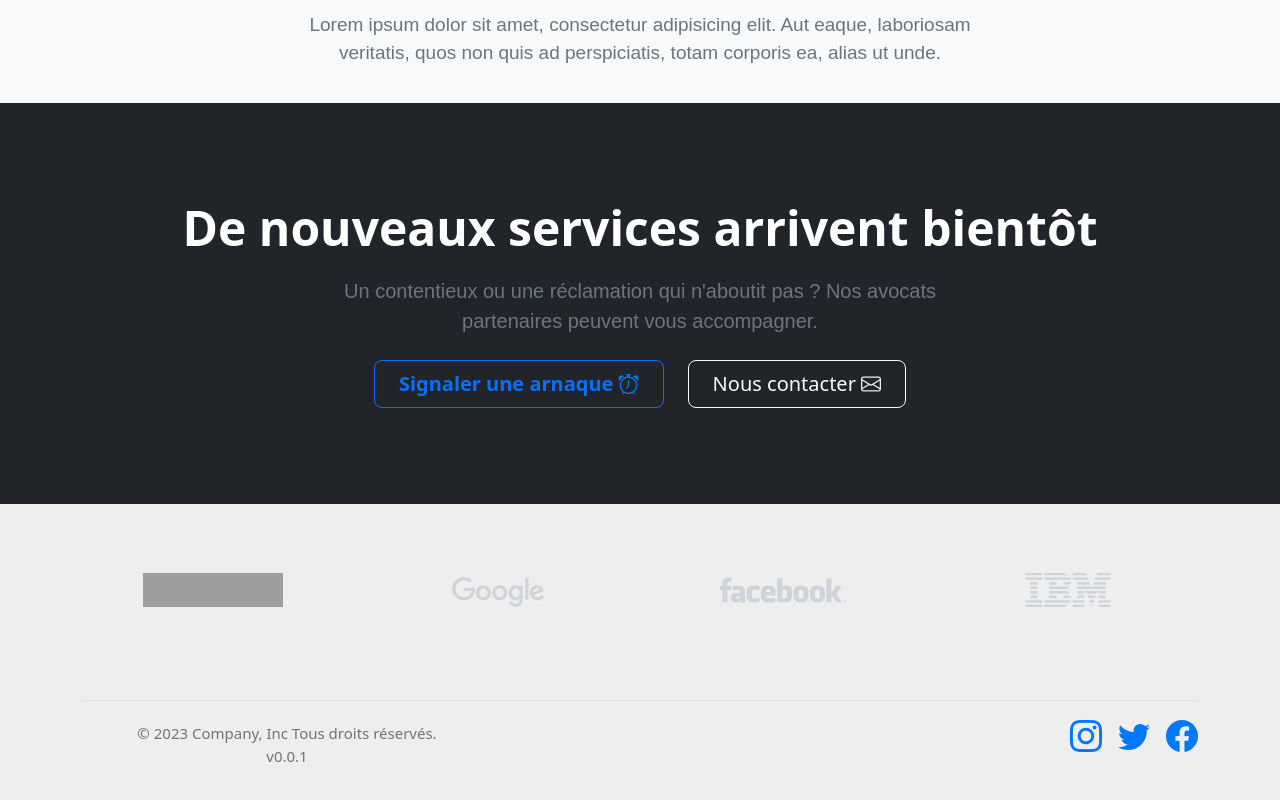
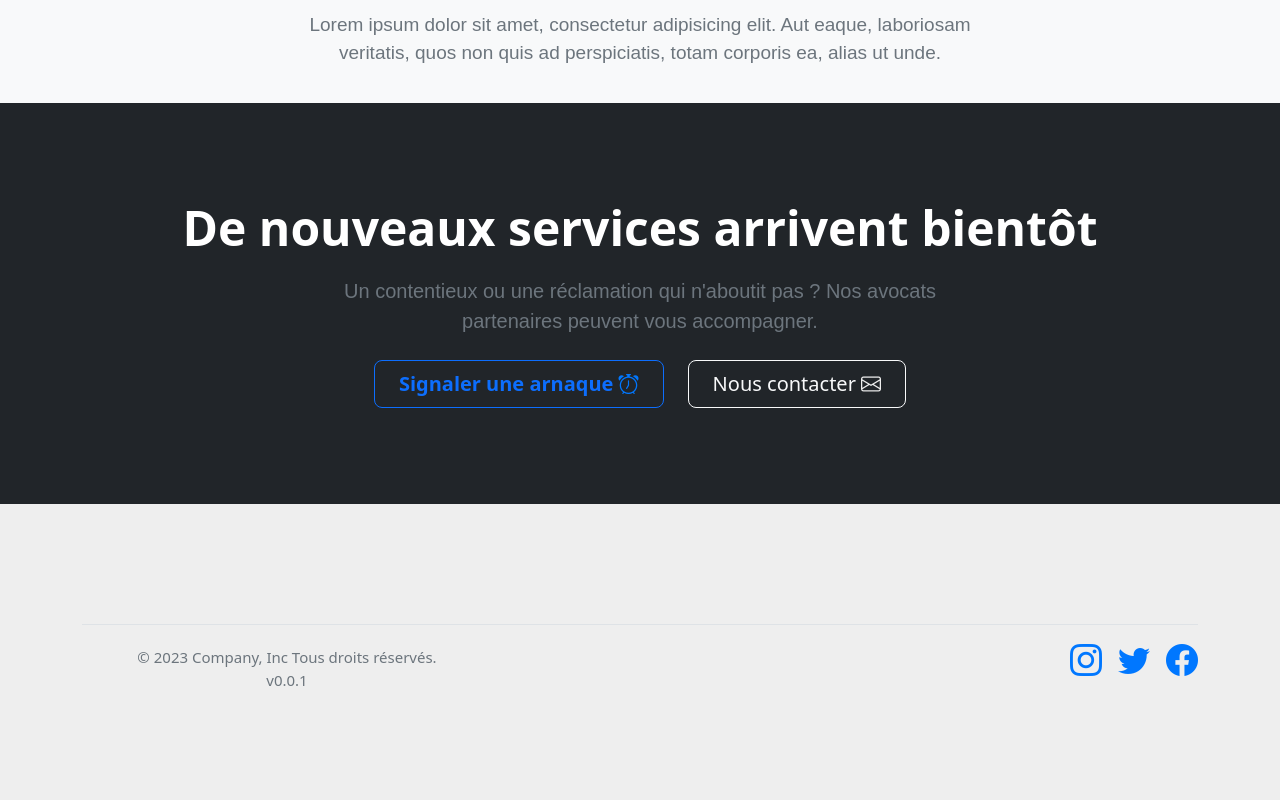
Before and after one commit to msimplon/stop-arnaques-front-vue, a Vue app in the folder stop-arnaque-ui/: page / in a window 1280 px wide. Shown: the part 1962-2762 px from the top of the page. After the commit the page ends 2698 px from the top, so only its background shows below. Built offline with nearby package versions, Linux system fonts and the light colour scheme; no server answers; grey boxes are pictures that could not be loaded.

Commit message:
correction path for images

```diff
--- a/stop-arnaque-ui/src/views/HomeArticles.vue
+++ b/stop-arnaque-ui/src/views/HomeArticles.vue
@@ -139,7 +139,7 @@ export default {
 
     <div class="b-example-divider mb-0"></div>
     <div class="py-5">
-      <div class="container">
+      <!-- <div class="container">
         <div class="row align-items-center">
           <div class="col-md-3 col-sm-6 my-3">
             <a href="#!"><img class="img-fluid img-brand d-block mx-auto" src="../../../public/images/microsoft.svg"
@@ -158,7 +158,7 @@ export default {
                 aria-label="IBM Logo" /></a>
           </div>
         </div>
-      </div>
+      </div> -->
     </div>
   </main>
 </template>
```
